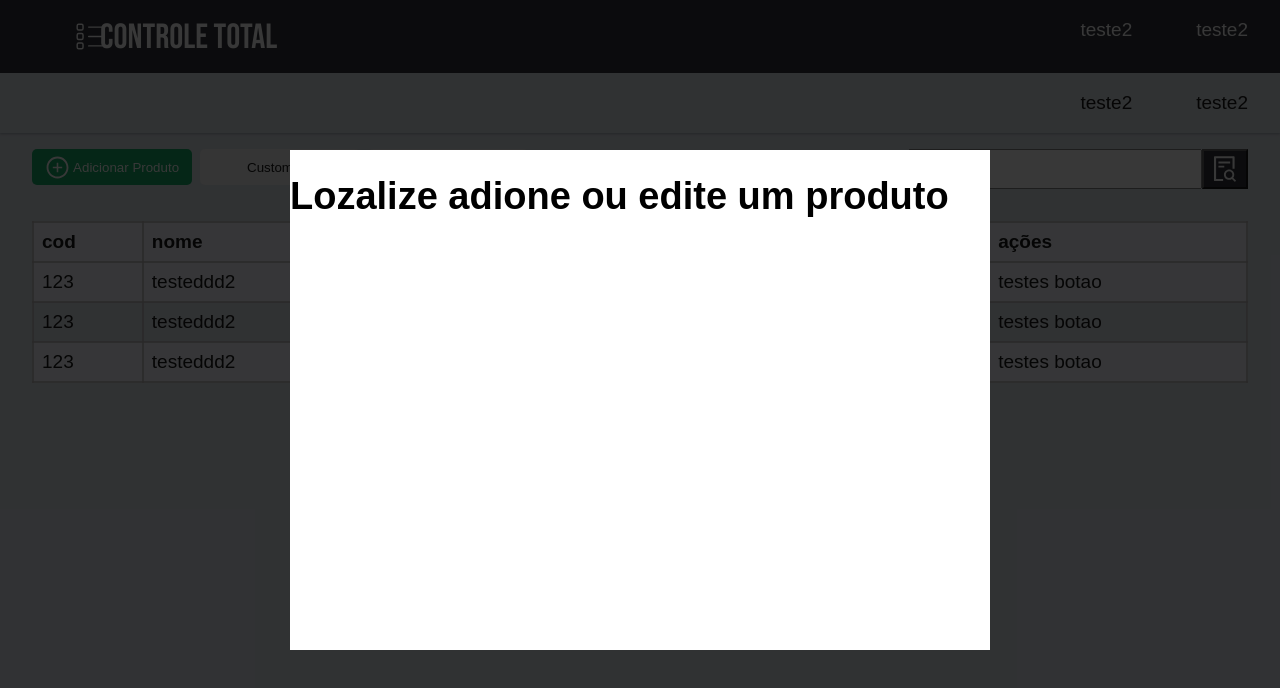
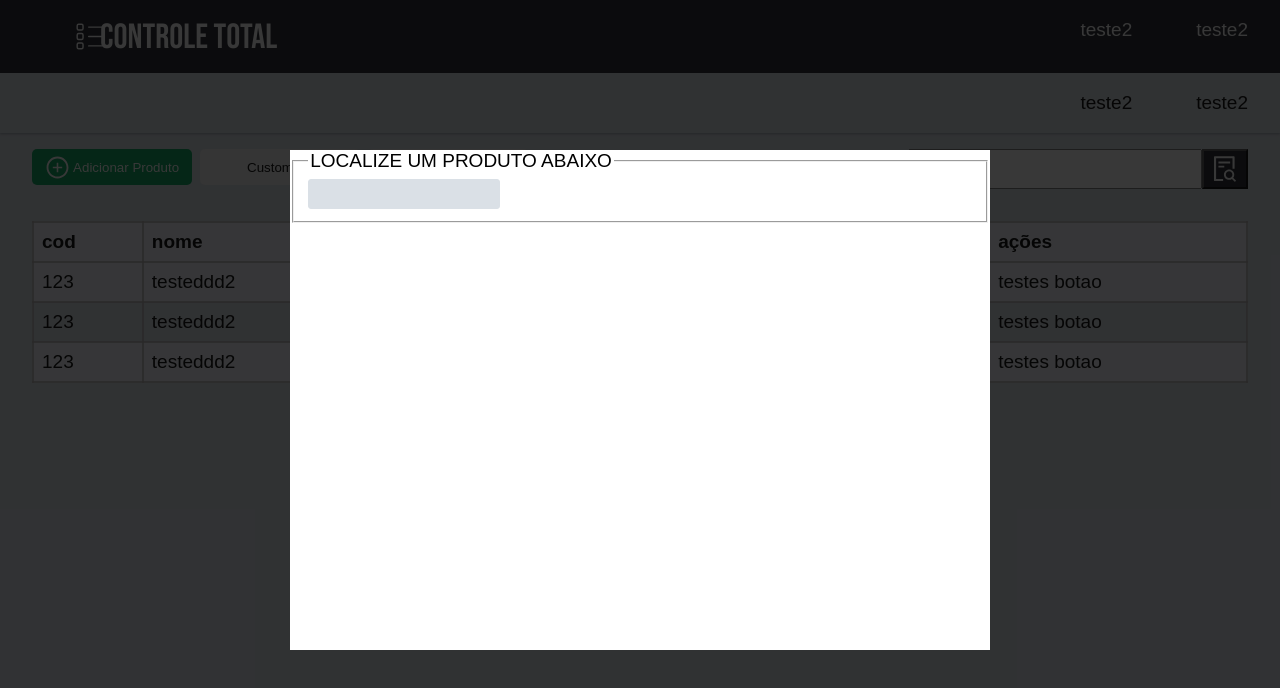
Before and after one commit to JeremiasRincaveski/java, a React (Vite) app in the folder frontJavaInterface/: page / in a window 1280 px wide. Both pictures are taken after typing "Sample" into the empty fields and a click on the button "Adicionar Produto". Shown: the top 688 px of the page. Built offline with nearby package versions, Linux system fonts and the light colour scheme; data requests are answered from the project's data file.

Commit message:
fazendo o cadastro de usuario

```diff
--- a/frontJavaInterface/src/components/overlay/Overlay.jsx
+++ b/frontJavaInterface/src/components/overlay/Overlay.jsx
@@ -17,7 +17,7 @@ export const Overlay = ({ children }) => {
     const { handleCloseModal } = useContext(MyContext);
     return (
         <StyledDiv onClick={handleCloseModal} >
-            {children}
+           {children}
         </StyledDiv>
     )
 }
--- a/frontJavaInterface/src/components/product/Product.jsx
+++ b/frontJavaInterface/src/components/product/Product.jsx
@@ -3,17 +3,47 @@ import styled from 'styled-components'
 import { Modal } from '../modal/Modal'
 import { MyContext } from '../../context/MyContext'
 
-const ContentWrapper = styled.div`
+const ContentForm = styled.form`
+    text-transform: uppercase;
+    margin: 1rem, 2rem;
+`
+const StyledInput = styled.input`
+    background-color: ${props => props.theme.colors.softGray};
+    border-radius: 3px;
+    height: 1rem;
+    padding: .4rem;
+    border: 1px solid ${props => props.theme.colors.softGray};
+    input::-webkit-outer-spin-button,
+        input::-webkit-inner-spin-button {
+             display: none;
+            -webkit-appearance: none;
+            margin: 0;
+            }
 
+        input[type=number] {
+            -moz-appearance: textfield;
+        }
 `
+
+const Input = ({type, placeholder}) => {
+    return (
+        <StyledInput type='number'>
+
+        </StyledInput>
+    )
+}
 
 export const Product = () => {
     const { modalIsOpen } = useContext(MyContext);
     return (
         <Modal isOpen={modalIsOpen}>
-            <ContentWrapper>
-                <h1> Lozalize adione ou edite um produto</h1>
-            </ContentWrapper>
+            <ContentForm>
+                <fieldset>
+                <legend>localize um produto abaixo</legend>
+                <Input/>
+                </fieldset>
+
+            </ContentForm>
         </Modal>
     )
 }
```
